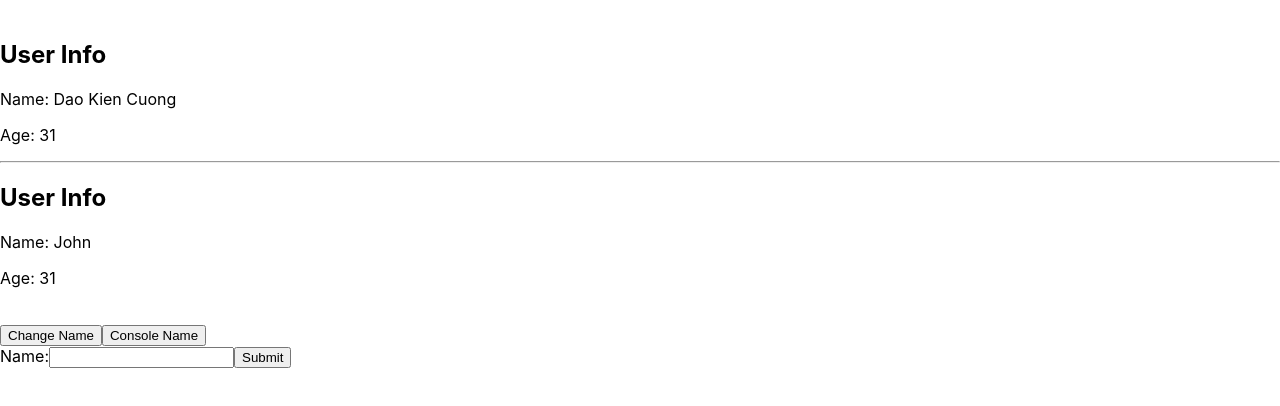
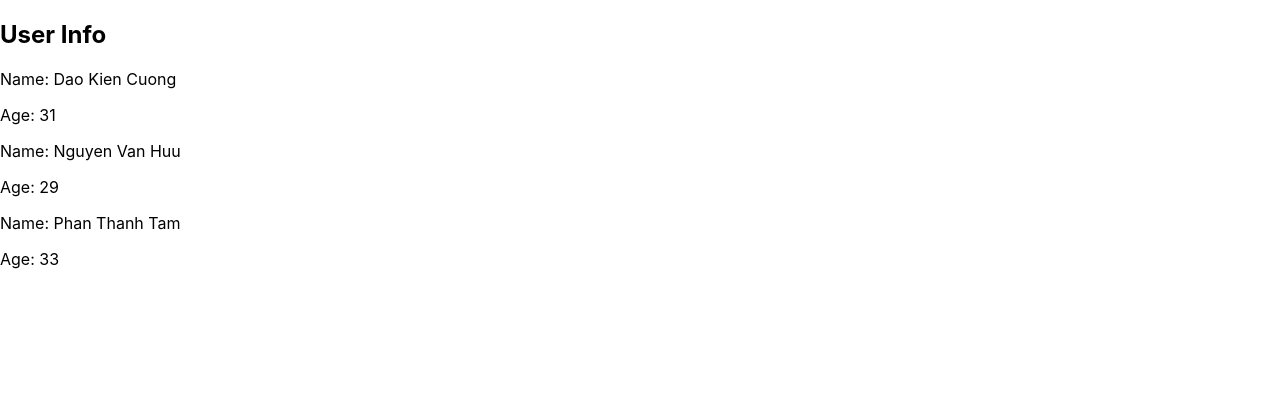
Before and after one commit to daokiencuong/react_basic_app, a React (Create React App) app: page / in a window 1280 px wide. Shown: the top 406 px of the page. Built offline with nearby package versions, Linux system fonts and the light colour scheme.

Commit message:
Display Array Data

```diff
--- a/src/components/MyComponent.js
+++ b/src/components/MyComponent.js
@@ -3,73 +3,18 @@ import UserInfo from "./UserInfo";
 
 class MyComponent extends React.Component {
     state = {
-        name: "John",
-        address: "Hai Ba Trung",
+        listUsers: [
+            {id: 1, name: "Dao Kien Cuong", age: 31},
+            {id: 2, name: "Nguyen Van Huu", age: 29},
+            {id: 3, name: "Phan Thanh Tam", age: 33}
+        ]
     };
-
-    onHover(event) {
-        console.log("Hovered!", this.state.name);
-    }
-
-    changeName(event) {
-        this.setState({
-            name: "Doe",
-            address: "123 Main St",
-        });
-    }
-
-    handleOnChange(event) {
-        //console.log(event);
-        this.setState({
-            name: event.target.value,
-        });
-    }
-
-    handleOnSubmit(event) {
-        event.preventDefault();
-        console.log("test", event.target[0].value);
-    }
 
     render() {
         return (
             <div>
+                <UserInfo listUsers={this.state.listUsers} />
                 <br />
-                <UserInfo name="Dao Kien Cuong" age={31} />
-                <hr />
-                <UserInfo name={this.state.name} age={31} />
-                <br />
-                <button
-                    onClick={(event) => {
-                        this.changeName(event);
-                    }}
-                >
-                    Change Name
-                </button>
-                <button
-                    onClick={(event) => {
-                        this.onHover(event);
-                    }}
-                >
-                    Console Name
-                </button>
-
-                <form
-                    onSubmit={(event) => {
-                        this.handleOnSubmit(event);
-                    }}
-                >
-                    <label>
-                        Name:
-                        <input
-                            type="text"
-                            name="name"
-                            onChange={(event) => {
-                                this.handleOnChange(event);
-                            }}
-                        />
-                    </label>
-                    <input type="submit" value="Submit" />
-                </form>
             </div>
         );
     }
--- a/src/components/UserInfo.js
+++ b/src/components/UserInfo.js
@@ -1,14 +1,19 @@
 import React from "react";
 
 class UserInfo extends React.Component {
-    render(){
-        const { name, age } = this.props;
+    render() {
+        const { listUsers } = this.props;
         return (
             <div>
                 <h2>User Info</h2>
-                <p>Name: {name}</p>
-                <p>Age: {age}</p>
-
+                {listUsers.map((user) => {
+                    return (
+                        <div key={user.id}>
+                            <p>Name: {user.name}</p>
+                            <p>Age: {user.age}</p>
+                        </div>
+                    );
+                })}
             </div>
         );
     }
```
